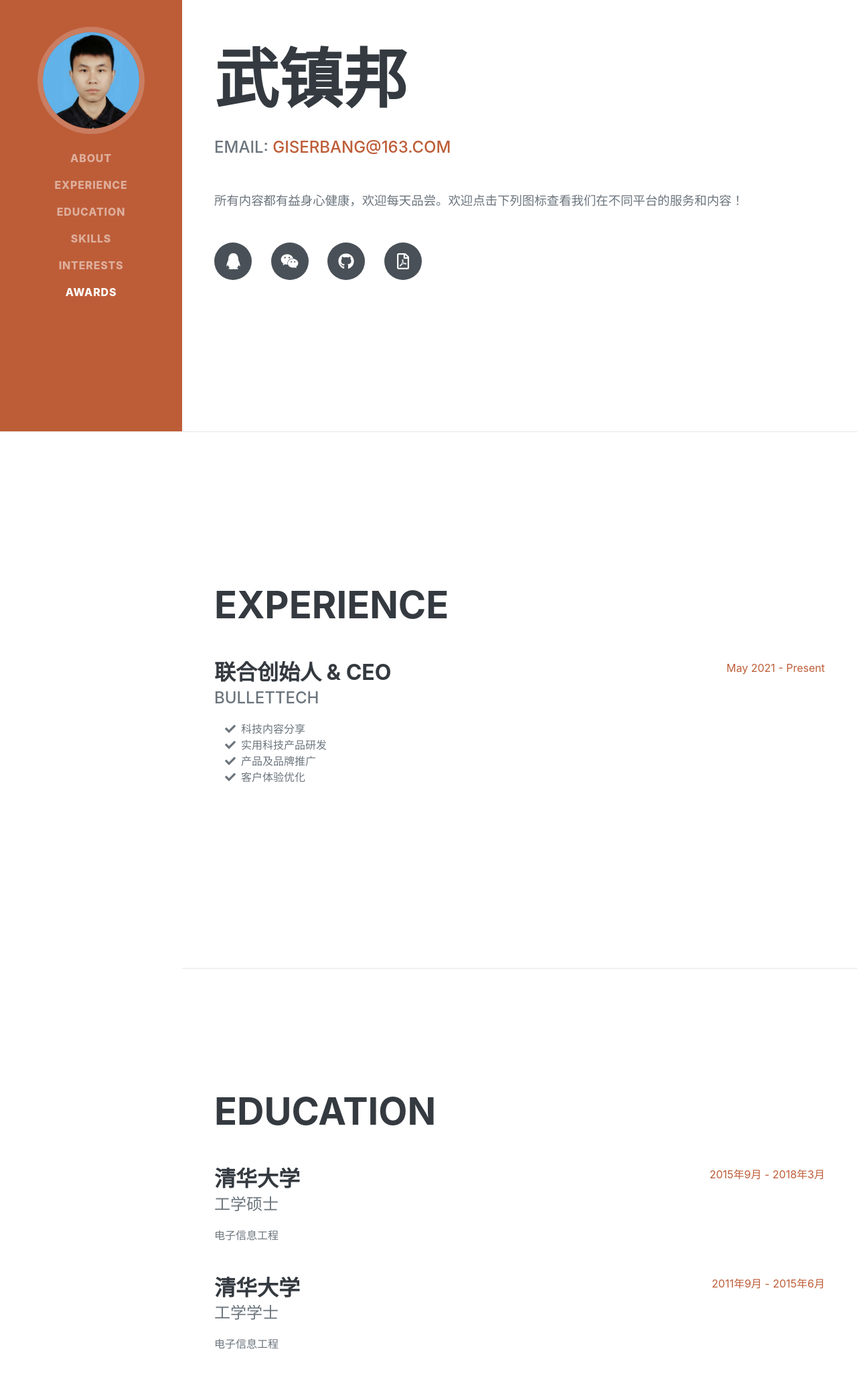
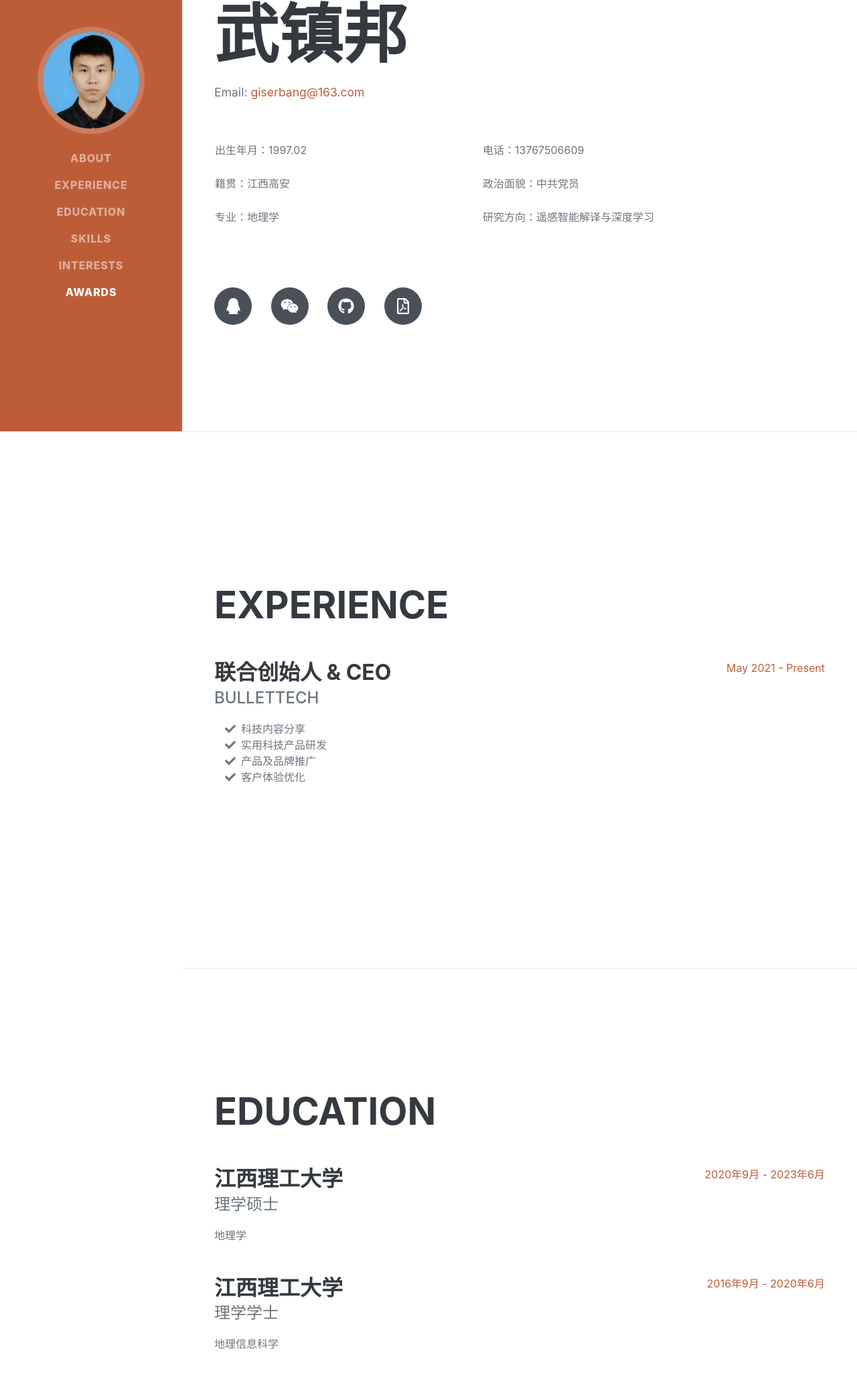
Before and after one commit to zhenbangW/giserBang.github.io, a plain HTML site: page index.html in a window 1280 px wide. Shown: the part 156-2225 px from the top of the page at 67% size. Drawn offline with nearby package versions, Linux system fonts and the light colour scheme; a web font is replaced by a local one.

Commit message:
0905-personal information

```diff
--- a/index.html
+++ b/index.html
@@ -45,17 +45,32 @@
                     <h1 class="mb-0">
                         武镇邦
                     </h1>
-                    <div class="subheading mb-5">
+                    <div class="mb-5" style="font-size:1.1rem">
                       <br>
                         Email: <a href="mailto:giserbang@163.com">giserbang@163.com</a>
                     </div>
-                    <p class="lead mb-5">所有内容都有益身心健康，欢迎每天品尝。欢迎点击下列图标查看我们在不同平台的服务和内容！</p>
+                    <!-- <p class="lead mb-5">所有内容都有益身心健康，欢迎每天品尝。欢迎点击下列图标查看我们在不同平台的服务和内容！</p> -->
+                    <table>
+                      <tr>
+                        <td>出生年月：1997.02</td>
+                        <td>电话：13767506609</td>
+                      </tr>
+                      <tr>
+                        <td>籍贯：江西高安</td>
+                        <td>政治面貌：中共党员</td>
+                      </tr>
+                      <tr>
+                        <td>专业：地理学</td>
+                        <td>研究方向：遥感智能解译与深度学习</td>
+                      </tr>
+                    </table>
+
                     <div class="social-icons">
                         <a class="social-icon" href="assets/img/qq.png" target="_blank"><i class="fab fa-qq"></i></a>
                         <a class="social-icon" href="assets/img/weixin.jpg" target="_blank"><i class="fab fa-weixin"></i></a>
                         <a class="social-icon" href="https://github.com/ZhenbangW" target="_blank"><i class="fab fa-github"></i></a>
                         <!-- <a class="social-icon" href="https://www.zhihu.com/people/bullettech"><i class="fab fa-zhihu"></i></a> -->
-                        <a class="social-icon" href="assets/File/个人简历.pdf" title="个人简历PDF文件" target="_blank"><i class="far fa-file-pdf"></i></a>
+                        <a class="social-icon" href="assets/File/熊振华简历.pdf" title="个人简历PDF文件" target="_blank"><i class="far fa-file-pdf"></i></a>
                     </div>
                 </div>
             </section>
@@ -100,19 +115,19 @@
                     <h2 class="mb-5">Education</h2>
                     <div class="d-flex flex-column flex-md-row justify-content-between mb-5">
                         <div class="flex-grow-1">
-                            <h3 class="mb-0">清华大学</h3>
-                            <div class="subheading mb-3">工学硕士</div>
-                            <div>电子信息工程</div>
+                            <h3 class="mb-0">江西理工大学</h3>
+                            <div class="subheading mb-3">理学硕士</div>
+                            <div>地理学</div>
                         </div>
-                        <div class="flex-shrink-0"><span class="text-primary">2015年9月 - 2018年3月</span></div>
+                        <div class="flex-shrink-0"><span class="text-primary">2020年9月 - 2023年6月</span></div>
                     </div>
                     <div class="d-flex flex-column flex-md-row justify-content-between mb-5">
                         <div class="flex-grow-1">
-                            <h3 class="mb-0">清华大学</h3>
-                            <div class="subheading mb-3">工学学士</div>
-                            <div>电子信息工程</div>
+                            <h3 class="mb-0">江西理工大学</h3>
+                            <div class="subheading mb-3">理学学士</div>
+                            <div>地理信息科学</div>
                         </div>
-                        <div class="flex-shrink-0"><span class="text-primary">2011年9月 - 2015年6月</span></div>
+                        <div class="flex-shrink-0"><span class="text-primary">2016年9月 - 2020年6月</span></div>
                     </div>
                 </div>
             </section>
```
Also changed, not shown: css/styles.css.
